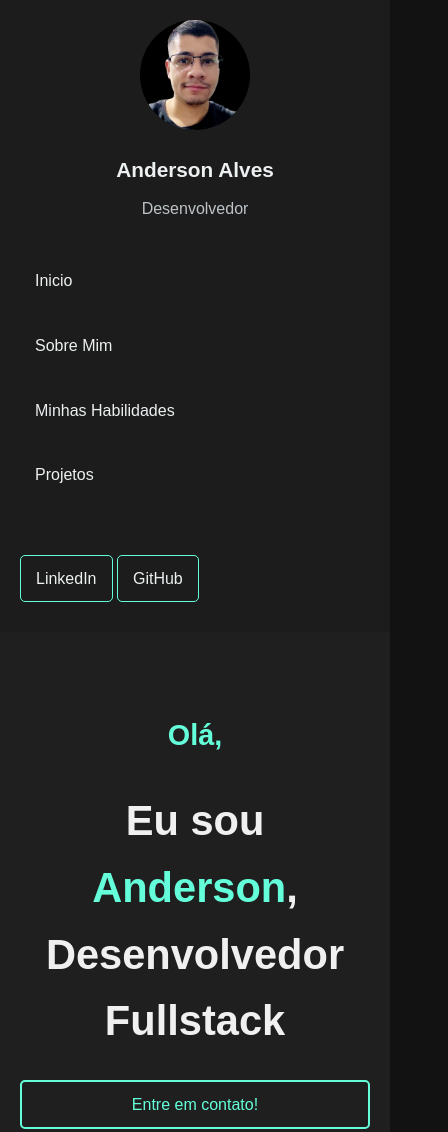
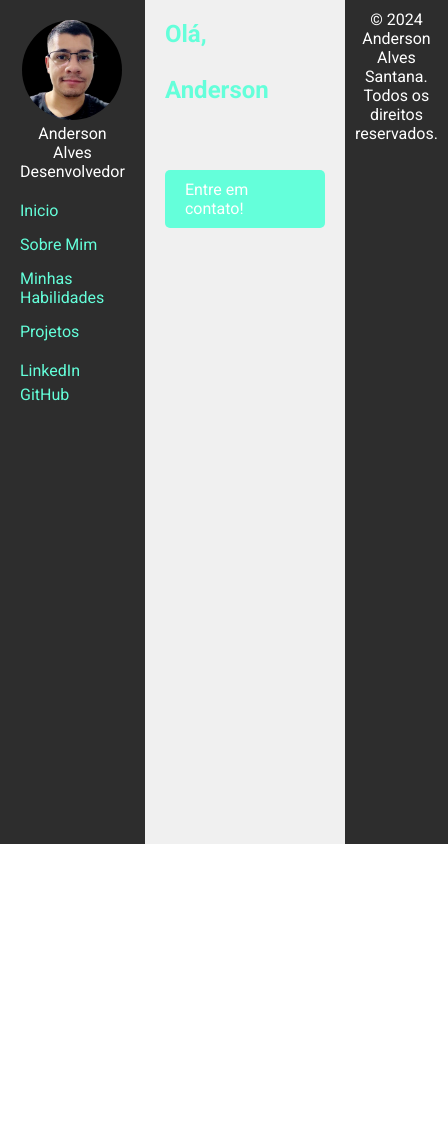
Before and after one commit to andersooon19/Portifolio, a plain HTML site: page index.html in a window 390 px wide. Shown: the top 1132 px of the page, 448 px wide, since content can reach past the window. After the commit the page ends 844 px from the top, so only its background shows below. Drawn offline with Linux system fonts and the light colour scheme.

Commit message:
Update style.css

```diff
--- a/assets/style.css
+++ b/assets/style.css
@@ -1,298 +1,116 @@
-/* Reset básico */
+/* Resetando margens e paddings */
 * {
     margin: 0;
     padding: 0;
     box-sizing: border-box;
 }
 
+/* Estilo geral do body */
 body {
-    font-family: 'Poppins', sans-serif;
-    background-color: #121212; /* Fundo escuro */
-    color: #f0f0f0; /* Texto claro */
-    line-height: 1.6;
-    overflow-x: hidden;
+    font-family: 'Roboto', sans-serif;
+    display: flex; /* Usado para colocar a barra lateral e o conteúdo em linha */
+    min-height: 100vh; /* Altura mínima da página */
 }
 
-/* Estilização da barra lateral */
+/* Estilo da barra lateral */
 .barra-lateral {
-    width: 260px;
-    background-color: #1c1c1c; /* Cor da barra lateral escura */
-    color: #ecf0f1;
-    position: fixed;
-    height: 100%;
-    display: flex;
-    flex-direction: column;
-    justify-content: space-between;
-    padding: 20px;
-    box-shadow: 2px 0 5px rgba(0, 0, 0, 0.5); /* Sombra mais escura */
-    transition: width 0.3s ease-in-out;
+    background-color: #2d2d2d; /* Cor de fundo da barra lateral */
+    color: white; /* Cor do texto na barra lateral */
+    width: 250px; /* Largura fixa da barra lateral */
+    padding: 20px; /* Espaçamento interno */
+    position: fixed; /* Fixa a barra lateral */
+    height: 100%; /* Altura total da barra lateral */
 }
 
-.barra-lateral:hover {
-    width: 280px;
-}
-
+/* Estilo do logo */
 .barra-lateral .logo {
-    text-align: center;
-    margin-bottom: 20px;
+    text-align: center; /* Centraliza o conteúdo do logo */
+    margin-bottom: 20px; /* Espaçamento abaixo do logo */
 }
 
 .barra-lateral .img-logo {
-    width: 110px;
-    height: 110px;
-    border-radius: 50%;
-    object-fit: cover;
-    margin-bottom: 15px;
-    transition: transform 0.3s ease;
+    width: 100px; /* Largura do logo */
+    border-radius: 50%; /* Logo em formato circular */
 }
 
-.barra-lateral .img-logo:hover {
-    transform: scale(1.1);
+/* Estilo da navegação */
+.barra-lateral nav ul {
+    list-style: none; /* Remove marcadores da lista */
 }
 
-.barra-lateral p {
-    font-size: 1.3rem;
-    font-weight: bold;
-    text-align: center;
-    margin-bottom: 10px;
+.barra-lateral nav ul li {
+    margin: 15px 0; /* Espaçamento entre os itens do menu */
 }
 
-.barra-lateral span {
-    display: block;
-    font-size: 1rem;
-    color: #bdc3c7;
-    text-align: center;
+.barra-lateral nav a {
+    color: #64ffda; /* Cor dos links na barra lateral */
+    text-decoration: none; /* Remove sublinhado dos links */
 }
 
-nav ul {
-    list-style-type: none;
-    padding: 0;
+.barra-lateral nav a:hover {
+    text-decoration: underline; /* Efeito de sublinhado ao passar o mouse */
 }
 
-nav ul li {
-    margin: 15px 0;
-}
-
-nav ul li a {
-    color: #ecf0f1;
-    text-decoration: none;
-    font-weight: 500;
-    font-size: 1.1rem;
-    padding: 12px 15px;
-    display: block;
-    border-radius: 8px;
-    transition: background 0.3s, transform 0.3s;
-}
-
-nav ul li a:hover {
-    background-color: #64ffda; /* Cor de fundo ao passar o mouse */
-    color: #121212; /* Cor do texto ao passar o mouse */
-    transform: translateX(10px);
-}
-
+/* Estilo das redes sociais */
 .redes-sociais {
-    margin-top: 30px;
+    margin-top: 20px; /* Espaço acima das redes sociais */
 }
 
 .redes-sociais a {
-    color: #ecf0f1; /* Cor padrão */
-    text-decoration: none;
-    font-size: 1rem;
-    margin: 5px 0;
-    display: block;
-    transition: color 0.3s ease; /* Apenas a cor vai mudar */
+    color: #64ffda; /* Cor dos links de redes sociais */
+    text-decoration: none; /* Remove sublinhado */
+    display: block; /* Cada link em sua própria linha */
+    margin: 5px 0; /* Espaçamento entre os links */
 }
 
-.redes-sociais a:hover {
-    color: #64ffda; /* Cor ao passar o mouse */
+/* Estilo do conteúdo principal */
+.conteudo-principal {
+    margin-left: 270px; /* Espaço para a barra lateral */
+    padding: 20px; /* Espaçamento interno */
+    flex: 1; /* Permite que o conteúdo principal ocupe o restante do espaço */
+    background-color: #f0f0f0; /* Cor de fundo do conteúdo principal */
 }
 
-/* Estilização do conteúdo principal */
-.conteudo-principal {
-    margin-left: 280px;
-    padding: 40px 60px;
-    background-color: #1f1f1f; /* Cor do fundo do conteúdo mais escura */
-    min-height: 100vh;
-    box-shadow: 0px 0px 15px rgba(0, 0, 0, 0.3); /* Sombra mais escura */
-    transition: margin-left 0.3s ease-in-out;
+/* Estilos para os títulos */
+h1, h2, h3 {
+    color: #2d2d2d; /* Cor dos títulos */
 }
 
-.conteudo-principal:hover {
-    margin-left: 290px;
+/* Estilo dos botões */
+.botao-contato, .botao-projeto, .botao-github {
+    display: inline-block; /* Botões em linha */
+    padding: 10px 20px; /* Espaçamento interno dos botões */
+    margin: 10px 0; /* Espaço entre os botões */
+    color: white; /* Cor do texto nos botões */
+    background-color: #64ffda; /* Cor de fundo dos botões */
+    text-decoration: none; /* Remove sublinhado */
+    border-radius: 5px; /* Bordas arredondadas */
 }
 
-.sessao {
-    margin-bottom: 50px;
+.botao-contato:hover, .botao-projeto:hover, .botao-github:hover {
+    background-color: #50b3a2; /* Cor ao passar o mouse */
 }
 
-.sessao h2 {
-    font-size: 2.2rem;
-    color: #64ffda; /* Cor do cabeçalho */
-    margin-bottom: 20px;
-    border-bottom: 3px solid #64ffda; /* Linha de destaque */
-    padding-bottom: 10px;
+/* Estilo do rodapé */
+.footer {
+    text-align: center; /* Centraliza o texto do rodapé */
+    padding: 10px; /* Espaçamento interno */
+    background-color: #2d2d2d; /* Cor de fundo do rodapé */
+    color: white; /* Cor do texto no rodapé */
+    position: relative; /* Posiciona o rodapé relativo à página */
+    bottom: 0; /* Alinha o rodapé ao fundo da página */
+    width: 100%; /* Largura total do rodapé */
 }
 
-.sessao p {
-    font-size: 1.1rem;
-    color: #bdc3c7; /* Cor do texto */
-    margin-bottom: 15px;
-}
-
-.sessao ul {
-    list-style-type: square; /* Marcador de lista quadrado */
-    margin-left: 20px;
-    font-size: 1.1rem;
-}
-
-.sessao ul li {
-    margin-bottom: 10px;
-}
-
-.sessao ul li strong {
-    color: #ecf0f1; /* Cor do texto em negrito */
-}
-
-/* Estilização da seção de introdução */
-.introducao {
-    text-align: center;
-    margin-top: 60px;
-}
-
-.introducao h1 {
-    font-size: 3.2rem;
-    color: #64ffda; /* Cor do título principal */
-    margin-bottom: 25px;
-}
-
-.introducao h2 {
-    font-size: 2.2rem;
-    color: #64ffda; /* Cor do subtítulo alterada para o mesmo da cor do nome */
-    margin-bottom: 30px;
-}
-
-/* Botão de contato */
-.botao-contato {
-    display: inline-block;
-    padding: 10px 20px;
-    color: #64ffda; /* Cor do texto do botão */
-    border: 2px solid #64ffda; /* Cor da borda do botão */
-    border-radius: 5px; /* Arredondamento da borda */
-    text-decoration: none;
-    transition: background-color 0.3s, color 0.3s;
-}
-
-.botao-contato:hover {
-    background-color: #64ffda; /* Cor de fundo ao passar o mouse */
-    color: #121212; /* Cor do texto ao passar o mouse */
-}
-
-/* Estilização para dispositivos móveis */
+/* Media Queries para Responsividade */
 @media (max-width: 768px) {
     .barra-lateral {
-        width: 220px;
+        position: relative; /* Altera a posição para responsividade */
+        width: 100%; /* Largura total em telas pequenas */
+        height: auto; /* Altura automática */
     }
 
     .conteudo-principal {
-        margin-left: 240px;
-        padding: 30px;
-    }
-
-    .barra-lateral:hover {
-        width: 240px;
-    }
-
-    .conteudo-principal:hover {
-        margin-left: 250px;
-    }
-
-    .introducao h1 {
-        font-size: 2.6rem;
-    }
-
-    .introducao h2 {
-        font-size: 1.8rem;
-    }
-
-    .botao-contato {
-        font-size: 1rem;
-        padding: 10px 20px;
+        margin-left: 0; /* Remove a margem esquerda em telas pequenas */
     }
 }
-
-/* Responsividade para telas menores (até 576px) */
-@media (max-width: 576px) {
-    .barra-lateral {
-        width: 100%; /* Ocupa a largura total */
-        height: auto; /* Permite altura automática */
-        position: relative; /* Para evitar que fique fixa */
-        box-shadow: none; /* Remove a sombra */
-    }
-
-    .conteudo-principal {
-        margin-left: 0; /* Remove a margem à esquerda */
-        padding: 20px; /* Reduz o padding */
-    }
-
-    .barra-lateral:hover {
-        width: 100%; /* Mantém a largura total ao passar o mouse */
-    }
-
-    nav ul li a {
-        font-size: 1rem; /* Reduz o tamanho da fonte dos links */
-    }
-
-    .sessao h2 {
-        font-size: 1.5rem; /* Reduz o tamanho do cabeçalho */
-    }
-
-    .sessao p {
-        font-size: 1rem; /* Reduz o tamanho do texto */
-    }
-
-    .botao-contato {
-        width: 100%; /* Botão ocupa a largura total */
-        text-align: center; /* Centraliza o texto do botão */
-    }
-}
-
-.contato {
-    text-align: center; /* Centraliza o texto */
-    margin-top: 40px; /* Margem superior */
-    padding: 20px; /* Espaçamento interno */
-    background-color: #1f1f1f; /* Cor de fundo da seção */
-    border-radius: 8px; /* Bordas arredondadas */
-    box-shadow: 0 4px 10px rgba(0, 0, 0, 0.3); /* Sombra */
-}
-
-.titulo-contato {
-    font-size: 2.5rem; /* Tamanho da fonte */
-    color: #64ffda; /* Cor do título */
-    margin-bottom: 20px; /* Espaço abaixo do título */
-}
-
-.informacoes-contato {
-    margin-bottom: 30px; /* Espaço abaixo das informações */
-    color: #ecf0f1; /* Cor do texto */
-    font-size: 1.2rem; /* Tamanho do texto */
-}
-
-.informacoes-contato p {
-    margin: 10px 0; /* Margem entre os parágrafos */
-}
-
-.redes-sociais a {
-    display: inline-block; /* Exibe os links como blocos */
-    margin: 10px 0; /* Espaçamento vertical entre os botões */
-    padding: 10px 15px; /* Espaçamento interno */
-    color: #ecf0f1; /* Cor do texto */
-    text-decoration: none; /* Remove o sublinhado */
-    border: 1px solid #64ffda; /* Borda */
-    border-radius: 5px; /* Bordas arredondadas */
-    transition: background-color 0.3s, color 0.3s; /* Transição suave */
-}
-
-.redes-sociais a:hover {
-    background-color: #64ffda; /* Cor de fundo ao passar o mouse */
-    color: #121212; /* Cor do texto ao passar o mouse */
-}
```
